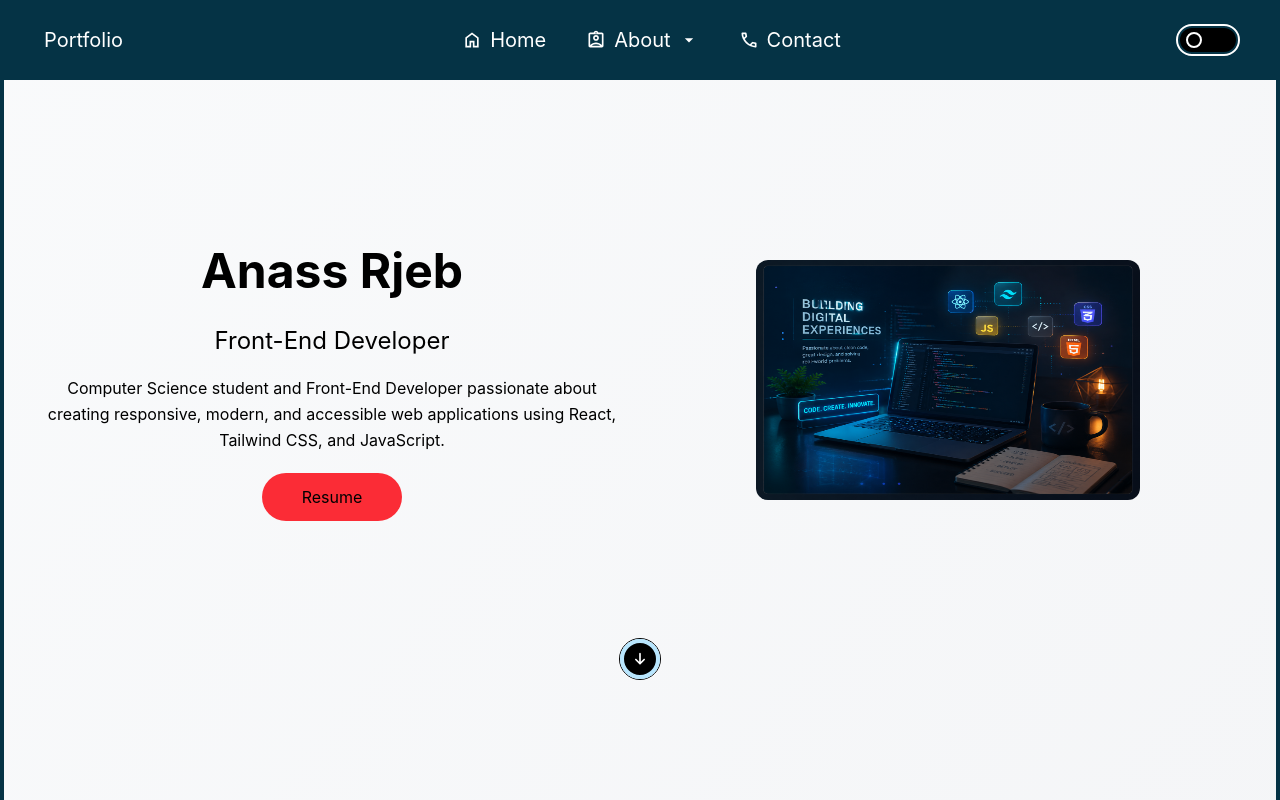
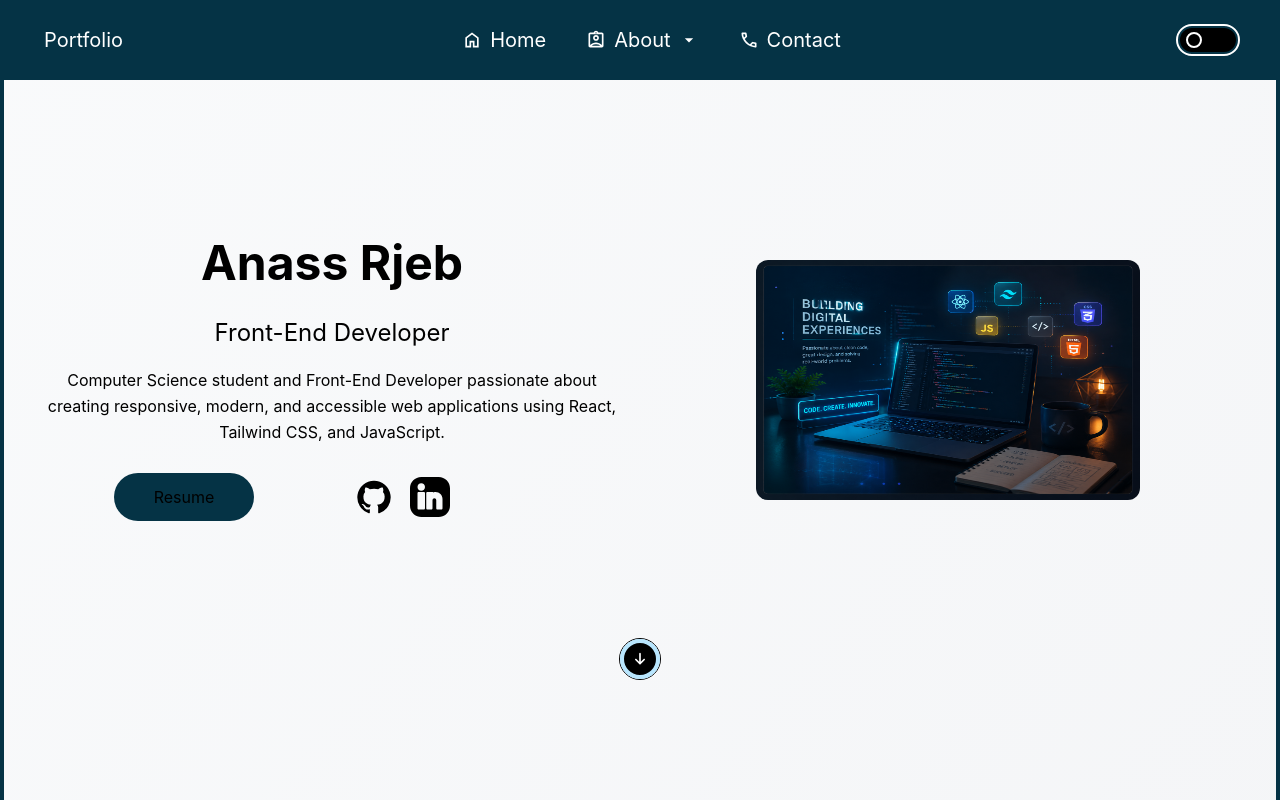
Before and after one commit to Rjeb-Anas/Portfolio--S, a React (Vite) app: page / in a window 1280 px wide. Shown: the top 800 px of the page. Built offline with nearby package versions, Linux system fonts and the light colour scheme.

Commit message:
Update NAME

```diff
--- a/src/assets/index.jsx
+++ b/src/assets/index.jsx
@@ -4,7 +4,6 @@ import menuSvg from "./menu.svg";
 import assignment from "./assignment.svg";
 import call from "./call.svg";
 import close from "./close.svg";
-
 
 export {
     arrowSvg,
--- a/src/components/Home.jsx
+++ b/src/components/Home.jsx
@@ -1,4 +1,6 @@
 import image from "../assets/img.png";
+
+
 const Home = () => {
     return (
         <main className="mx-auto min-h-[calc(100dvh-6.25rem)]  w-full
@@ -20,11 +22,29 @@ const Home = () => {
                         creating responsive, modern, and accessible web applications using
                         React, Tailwind CSS, and JavaScript.
                     </p>
-                    <div className="w-full flex py-3
+                    <div className="w-full flex py-3 max-md:flex-col
                     items-center justify-center">
                         <a href="" className="py-3 px-10
-                        max-md:py-2 bg-red-500 rounded-full
-                        hover:bg-red-400">Resume</a>
+                        max-md:py-2 bg-cyan-950 rounded-full
+                        hover:bg-white/10">Resume</a>
+                        <div className="w-1/2
+                        h-auto py-3 flex items-center gap-4 justify-center">
+                            <a href="https://github.com/Rjeb-Anas" target="_blank" className="size-10 rounded-full">
+                                <svg  viewBox="0 0 24 24" xmlns="http://www.w3.org/2000/svg" data-name="Layer 1"
+                                    className="size-full dark:fill-white">
+                                    <path d="M12,2.2467A10.00042,10.00042,0,0,0,8.83752,21.73419c.5.08752.6875-.21247.6875-.475,0-.23749-.01251-1.025-.01251-1.86249C7,19.85919,6.35,18.78423,6.15,18.22173A3.636,3.636,0,0,0,5.125,16.8092c-.35-.1875-.85-.65-.01251-.66248A2.00117,2.00117,0,0,1,6.65,17.17169a2.13742,2.13742,0,0,0,2.91248.825A2.10376,2.10376,0,0,1,10.2,16.65923c-2.225-.25-4.55-1.11254-4.55-4.9375a3.89187,3.89187,0,0,1,1.025-2.6875,3.59373,3.59373,0,0,1,.1-2.65s.83747-.26251,2.75,1.025a9.42747,9.42747,0,0,1,5,0c1.91248-1.3,2.75-1.025,2.75-1.025a3.59323,3.59323,0,0,1,.1,2.65,3.869,3.869,0,0,1,1.025,2.6875c0,3.83747-2.33752,4.6875-4.5625,4.9375a2.36814,2.36814,0,0,1,.675,1.85c0,1.33752-.01251,2.41248-.01251,2.75,0,.26251.1875.575.6875.475A10.0053,10.0053,0,0,0,12,2.2467Z" /></svg>
+                            </a>
+                            <a href="https://github.com/Rjeb-Anas" target="_blank" className="size-10 rounded-xl">
+                                <svg  version="1.1" id="Icons" xmlns="http://www.w3.org/2000/svg"
+                                xmlns:xlink="http://www.w3.org/1999/xlink"
+                                    viewBox="0 0 32 32" xml:space="preserve" className="size-full dark:fill-white">
+                                    <path d="M23,0H9C4,0,0,4,0,9v14c0,5,4,9,9,9h14c5,0,9-4,9-9V9C32,4,28,0,23,0z M12,25c0,0.6-0.4,1-1,1H7c-0.6,0-1-0.4-1-1V13
+	c0-0.6,0.4-1,1-1h4c0.6,0,1,0.4,1,1V25z M9,11c-1.7,0-3-1.3-3-3s1.3-3,3-3s3,1.3,3,3S10.7,11,9,11z M26,25c0,0.6-0.4,1-1,1h-3
+	c-0.6,0-1-0.4-1-1v-3.5v-1v-2c0-0.8-0.7-1.5-1.5-1.5S18,17.7,18,18.5v2v1V25c0,0.6-0.4,1-1,1h-3c-0.6,0-1-0.4-1-1V13
+	c0-0.6,0.4-1,1-1h4c0.3,0,0.5,0.1,0.7,0.3c0.6-0.2,1.2-0.3,1.8-0.3c3,0,5.5,2.5,5.5,5.5V25z"/>
+                                </svg>
+                            </a>
+                        </div>
                     </div>
                 </div>
                 <div className="md:w-1/2 max-md:h-1/2 flex items-center justify-center ">
@@ -32,9 +52,9 @@ const Home = () => {
                     md:h-60
                     rounded-xl">
                         <img
-                        src={image}
-                        alt="Portfolio"
-                        className="size-full rounded-xl"
+                            src={image}
+                            alt="Portfolio"
+                            className="size-full rounded-xl"
                         />
                     </div>
                 </div>
```
